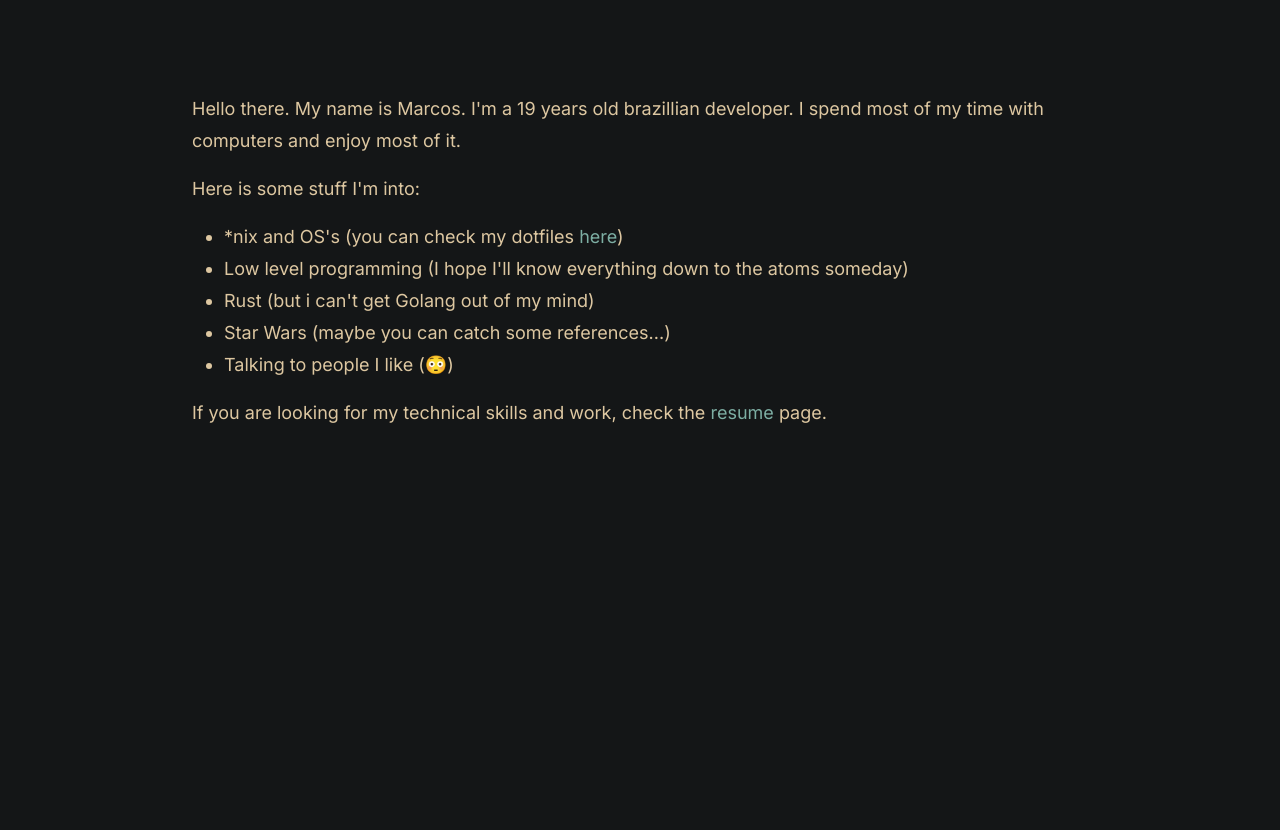
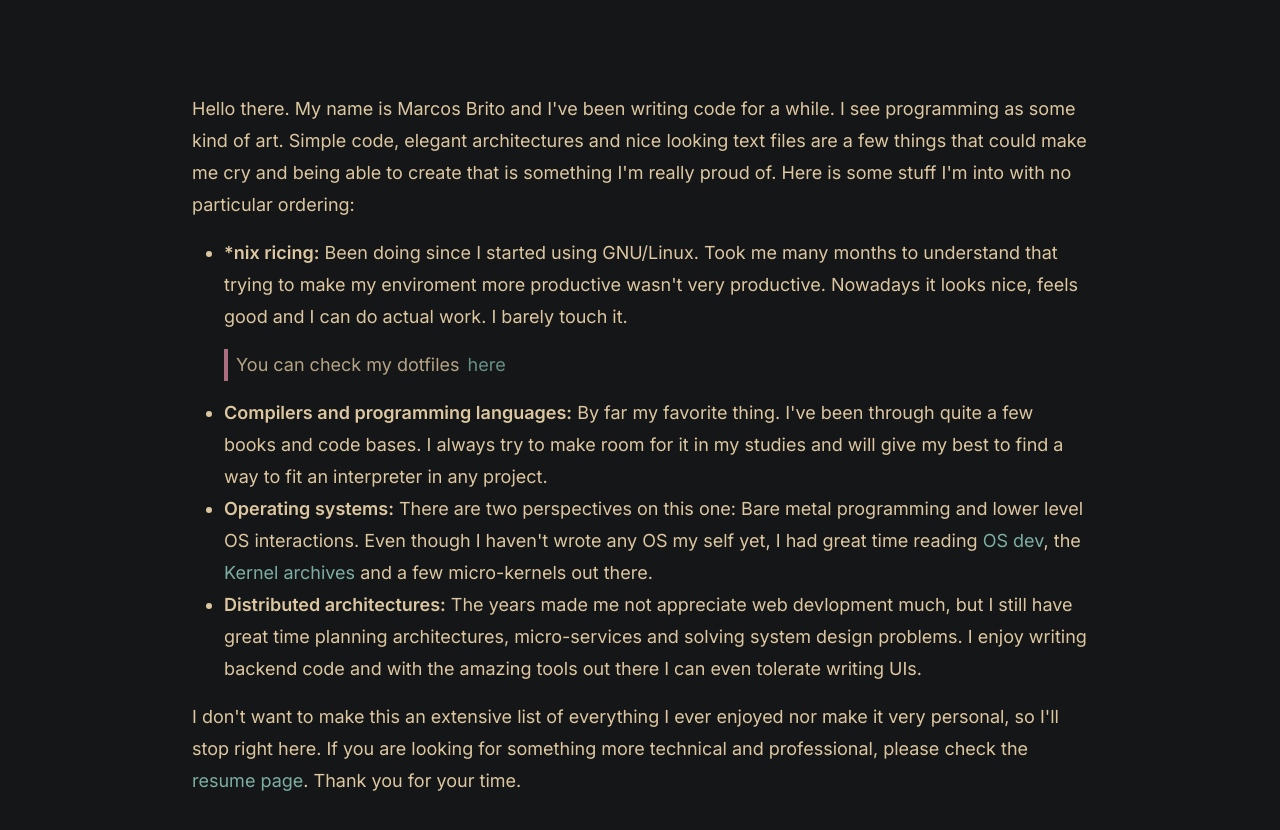
Before and after one commit to marcos-brito/nnago, an Astro site: page /nnago/about in a window 1280 px wide. Shown: the part 106-936 px from the top of the page. Before the commit the page ends 800 px from the top, so only its background shows below. Built offline with nearby package versions, Linux system fonts and the light colour scheme; Astro itself is replaced by a stand-in of ours.

Commit message:
chore: rewrite about page

```diff
--- a/src/pages/about.astro
+++ b/src/pages/about.astro
@@ -4,16 +4,44 @@ import Index from "../layouts/index.astro"
 
 <Index>
     <div>
-        <p>Hello there. My name is Marcos. I'm a 19 years old brazillian developer. I spend most of my time with computers and enjoy most of it.</p>
-        <p>Here is some stuff I'm into:</p>
+        <p>
+            Hello there. My name is Marcos Brito and I've been writing code for a while. I see
+            programming as some kind of art. Simple code, elegant architectures and nice looking text files
+            are a few things that could make me cry and being able to create that is something I'm really proud of.
+            Here is some stuff I'm into with no particular ordering:
+        </p>
         <ul>
-            <li>*nix and OS's (you can check my dotfiles <a href="https://github.com/marcos-brito/dotfiles">here</a>)</li>
-            <li>Low level programming (I hope I'll know everything down to the atoms someday)</li>
-            <li>Rust (but i can't get Golang out of my mind)</li>
-            <li>Star Wars (maybe you can catch some references...)</li>
-            <li>Talking to people I like (&#x1F633)</li>
+            <li>
+                <strong>*nix ricing:</strong>
+                Been doing since I started using GNU/Linux. Took me many months to understand that trying to make my enviroment
+                more productive wasn't very productive. Nowadays it looks nice, feels good and I can do actual work. I barely touch it.
+                <blockquote>
+                    You can check my dotfiles
+                    <a href="https://github.com/marcos-brito/dotfiles">here</a>
+                </blockquote>
+            </li>
+            <li>
+               <strong>Compilers and programming languages:</strong>
+                By far my favorite thing. I've been through quite a few books and code bases. I always try to make room for it in my
+                studies and will give my best to find a way to fit an interpreter in any project.
+            </li>
+            <li>
+               <strong>Operating systems:</strong>
+               There are two perspectives on this one: Bare metal programming and lower level OS interactions. Even though I haven't wrote
+               any OS my self yet, I had great time reading <a href="https://wiki.osdev.org">OS dev</a>, the
+               <a href="https://www.kernel.org">Kernel archives</a> and a few micro-kernels out there.
+            </li>
+            <li>
+               <strong>Distributed architectures:</strong>
+               The years made me not appreciate web devlopment much, but I still have great time planning architectures, micro-services and solving
+               system design problems. I enjoy writing backend code and with the amazing tools out there I can even tolerate writing UIs.
+            </li>
         </ul>
-        <p>If you are looking for my technical skills and work, check the <a href="/nnago/resume">resume</a> page.</p>
+        <p>
+            I don't want to make this an extensive list of everything I ever enjoyed nor make it very personal,
+            so I'll stop right here. If you are looking for something more technical and professional, please check the
+            <a href="/nnago/resume">resume page</a>. Thank you for your time.
+        </p>
     </div>
 </Index>
 
```
